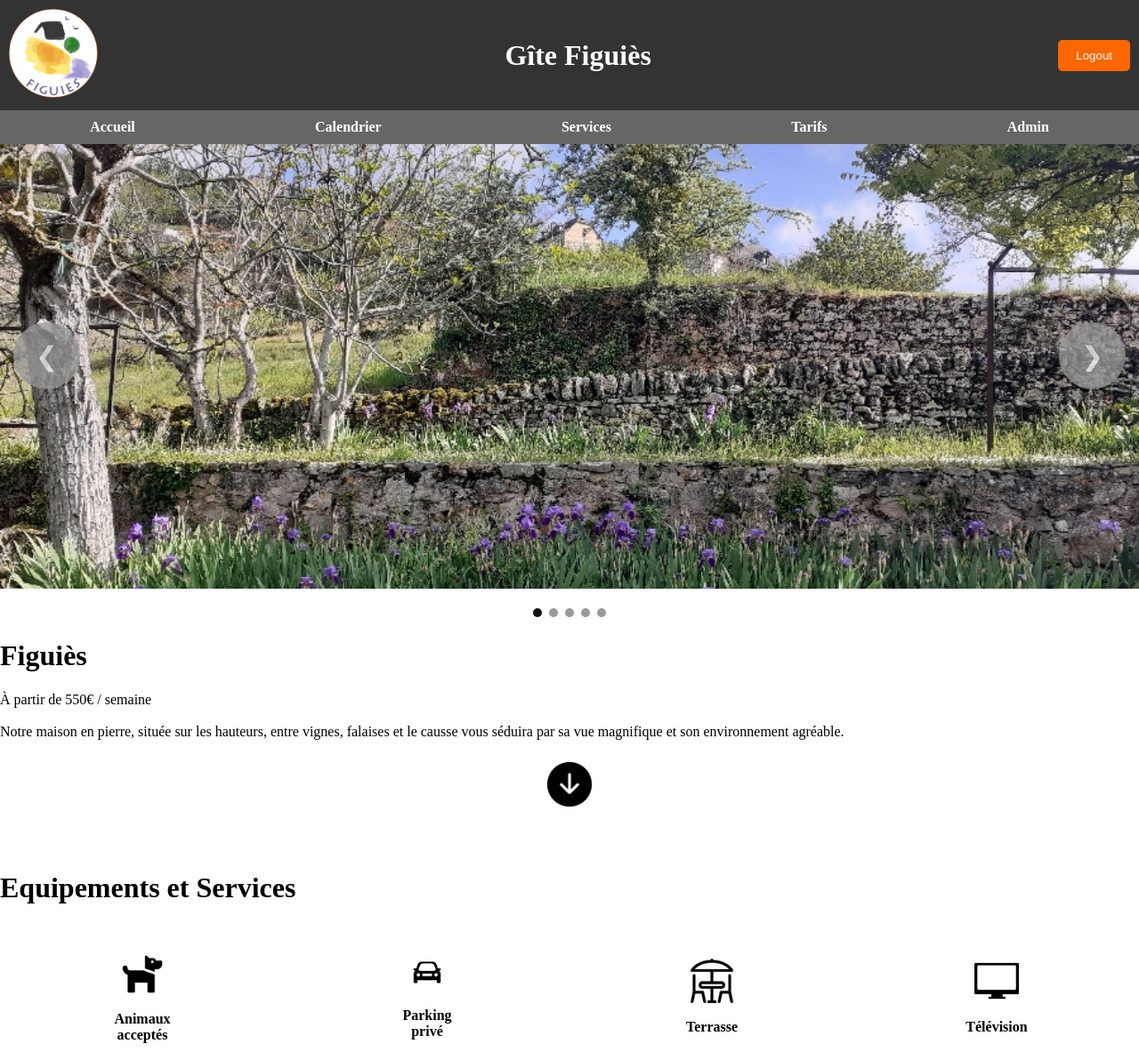
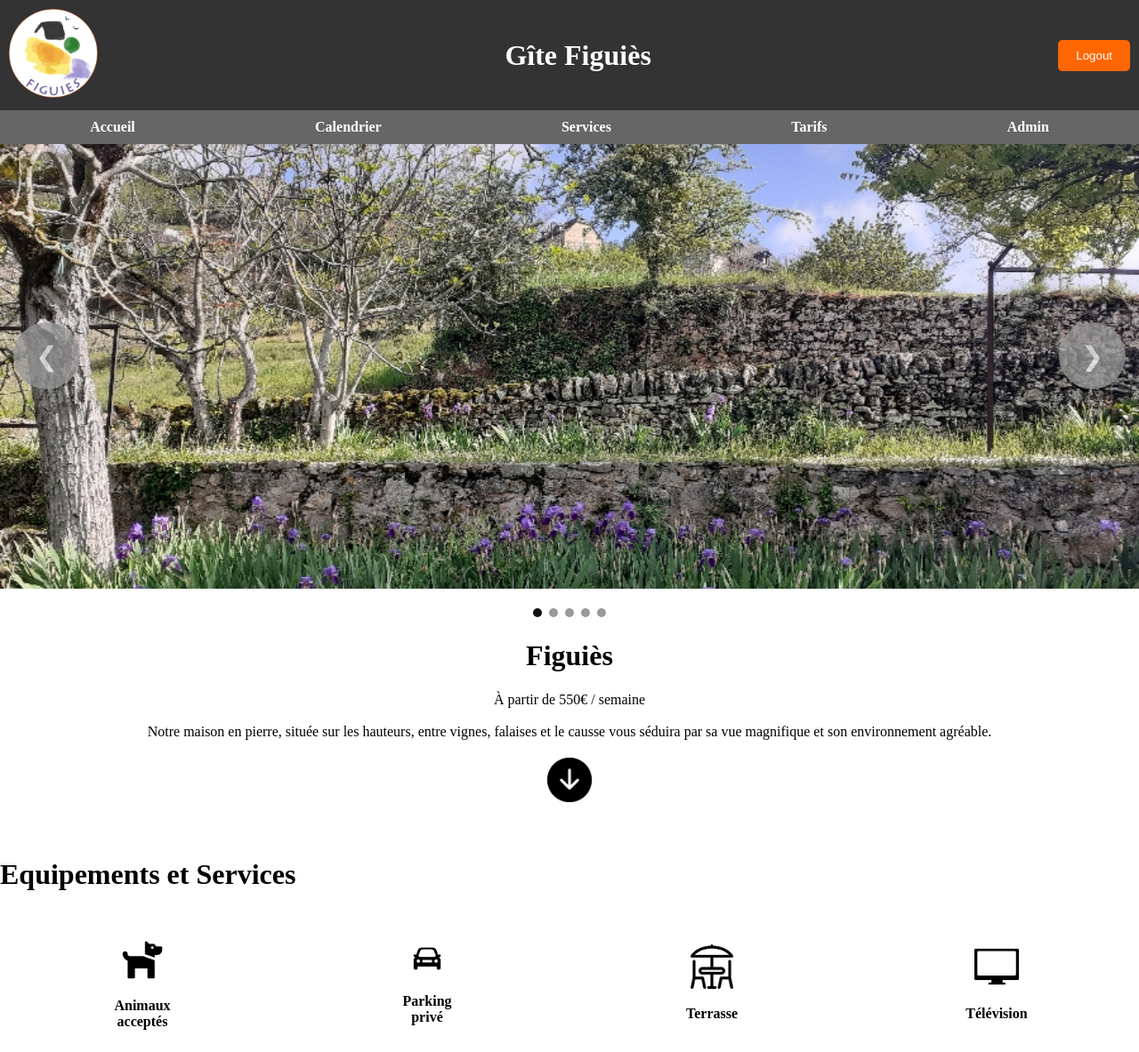
Before and after one commit to Jean-Santoni/ProjetSiteGite, a PHP site: page / in a window 1280 px wide. Shown: the top 1183 px of the page at 89% size. Run offline with PHP 8.4, Linux system fonts and the light colour scheme; a user stored in the database is signed in; some libraries are stand-ins or nearby versions.

Commit message:
modif css

```diff
--- a/DonneesAffichees.xml
+++ b/DonneesAffichees.xml
@@ -1,5 +1,6 @@
 <?xml version="1.0"?>
 <Text>
+
 
 
   <DESCRIPTION>&#xC0; partir de 550&#x20AC; / semaine&#xD;
--- a/PageAdmin.php
+++ b/PageAdmin.php
@@ -5,7 +5,7 @@
   <title>Title</title>
   <link rel="stylesheet" href="css/main.css">
 </head>
-<body>
+<body class="bodyAdmin">
 <?php
 include_once("./HTML/header.php");
 if (!isset($_SESSION['user'])) {
--- a/css/main.css
+++ b/css/main.css
@@ -1,18 +1,21 @@
 
-.tarif{
-  background-color: whitesmoke;
-}
+
 .titrePage{
   font-family: Calibri, serif;
   color: crimson;
 }
+.textIndex{
+  text-align: center;
+  margin-left: 10%;
+  margin-right: 10%;
+}
+.bodyAdmin{
+  text-align: center;
+}
 body{
   display: flex;
   flex-direction: column;
-
   margin : 0;
-
-
 }
 #map{
   display: flex;
--- a/index.php
+++ b/index.php
@@ -44,7 +44,7 @@ include_once("./HTML/header.php");
   <span class="dot" onclick="currentSlide(5)"></span>
 </div>
 
-<div>
+  <div class="textIndex">
    <h1>Figuiès</h1>
    <p>
       <?php
```
Lines whose indentation alone changed are shown as unchanged.
